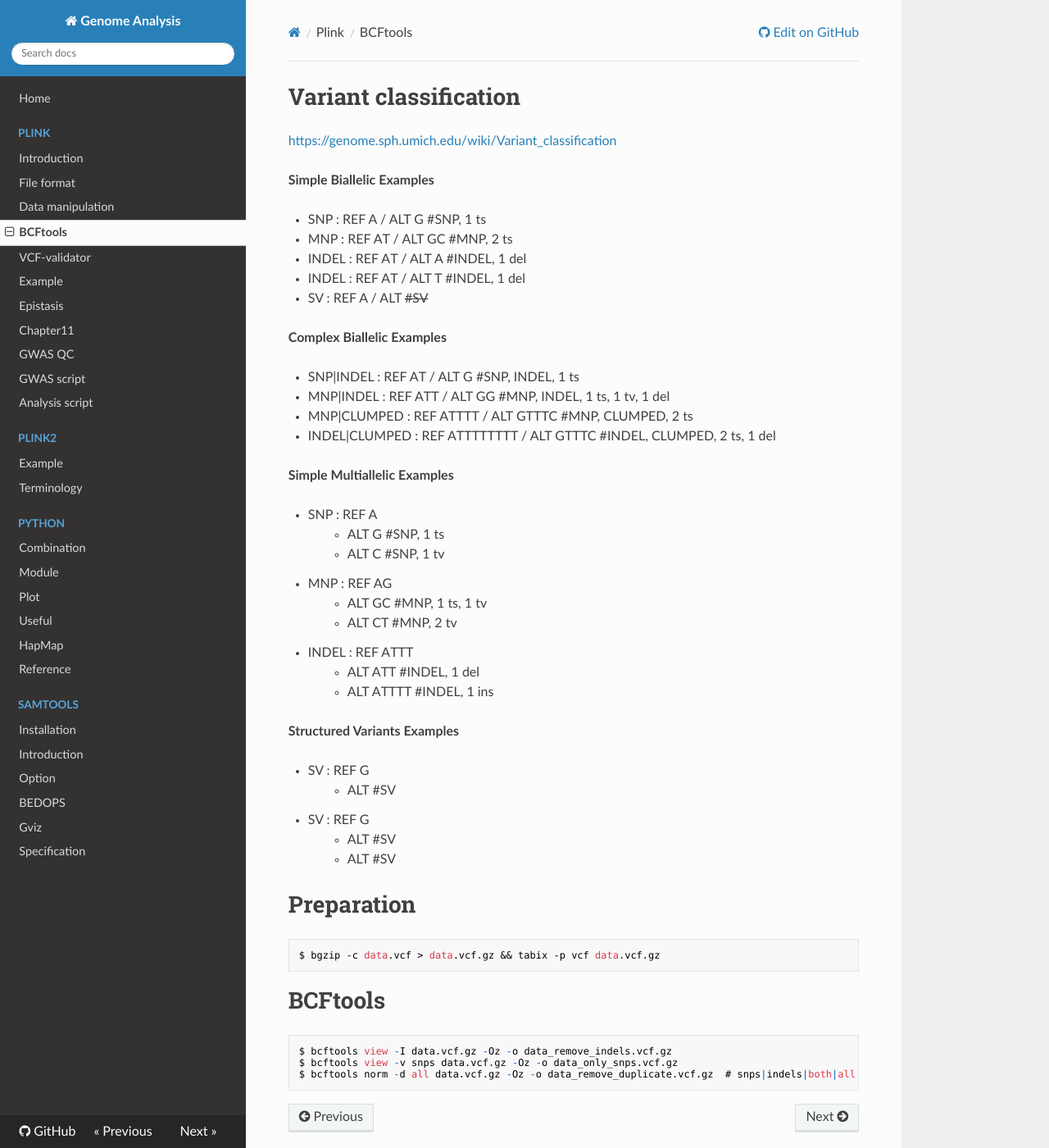
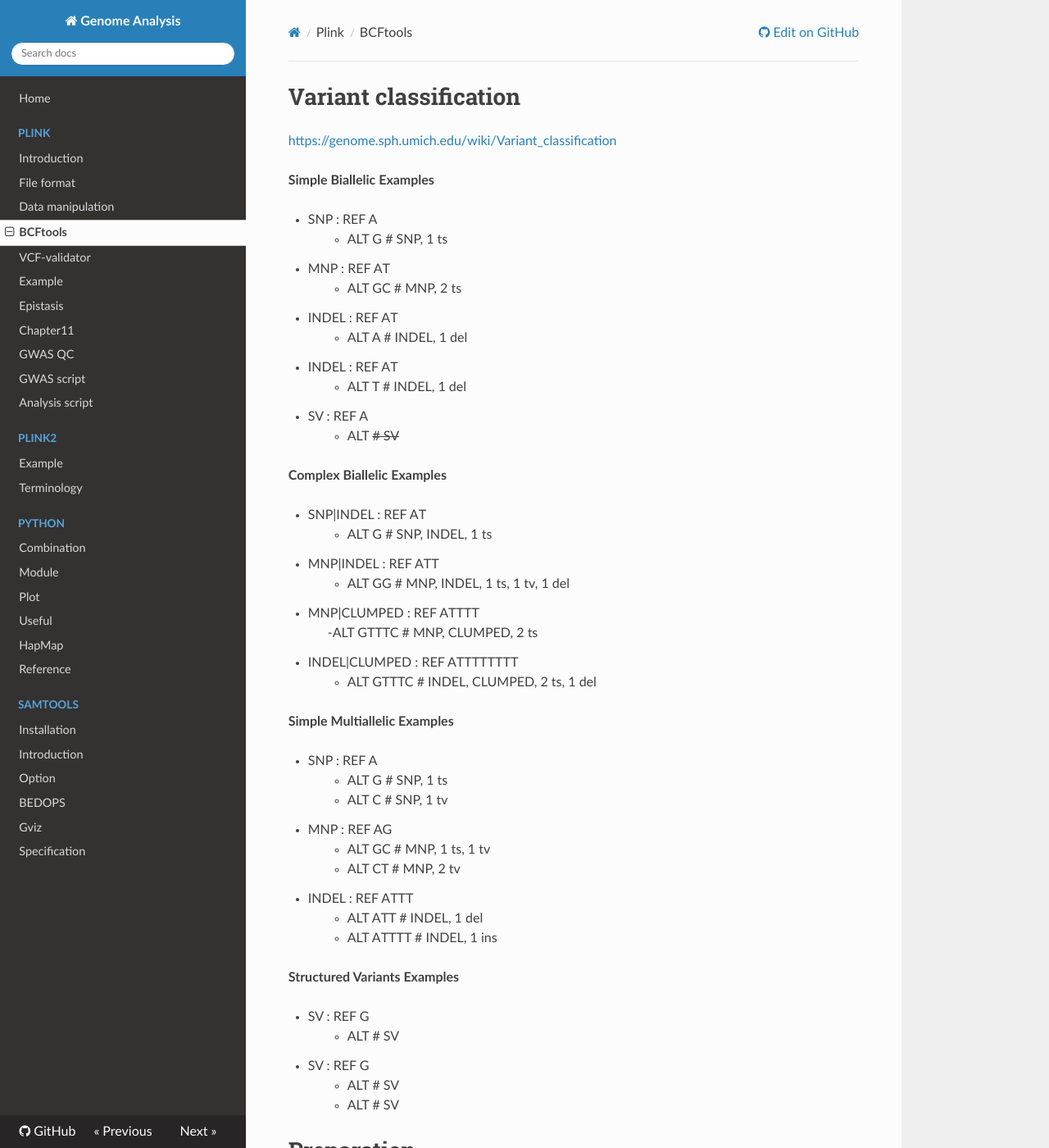
Before and after one commit to WonyoungCho/plink, an MkDocs documentation site: the page built from docs/bcftools_mani.md, in a window 1280 px wide and 1400 px high. Shown: the whole window at 82% size. Built offline with MkDocs 1.6.1, drawn with Linux system fonts in a browser that asks for light colours; nearby versions of some CDN libraries; old or Windows-style settings are respelled for this version of MkDocs.

```diff
--- a/docs/bcftools_mani.md
+++ b/docs/bcftools_mani.md
@@ -3,38 +3,47 @@
 
 **Simple Biallelic Examples**
 
-- SNP   :  REF  A   /  ALT  G     #SNP, 1 ts
-- MNP   :  REF  AT  /  ALT  GC    #MNP, 2 ts
-- INDEL :  REF  AT  /  ALT  A     #INDEL, 1 del
-- INDEL :  REF  AT  /  ALT  T     #INDEL, 1 del
-- SV    :  REF  A   /  ALT <DEL>  #SV
+- SNP   :  REF  A
+> - ALT  G     # SNP, 1 ts
+- MNP   :  REF  AT
+> - ALT  GC    # MNP, 2 ts
+- INDEL :  REF  AT
+> - ALT  A     # INDEL, 1 del
+- INDEL :  REF  AT
+> - ALT  T     # INDEL, 1 del
+- SV    :  REF  A
+> - ALT <DEL>  # SV
 
 **Complex Biallelic Examples**
 
-- SNP|INDEL      :  REF  AT         /  ALT  G           #SNP, INDEL, 1 ts
-- MNP|INDEL      :  REF  ATT        /  ALT  GG          #MNP, INDEL, 1 ts, 1 tv, 1 del
-- MNP|CLUMPED    :  REF  ATTTT      /  ALT  GTTTC       #MNP, CLUMPED, 2 ts
-- INDEL|CLUMPED  :  REF  ATTTTTTTT  /  ALT  GTTTC       #INDEL, CLUMPED, 2 ts, 1 del
+- SNP|INDEL      :  REF  AT
+> - ALT  G           # SNP, INDEL, 1 ts
+- MNP|INDEL      :  REF  ATT
+> - ALT  GG          # MNP, INDEL, 1 ts, 1 tv, 1 del
+- MNP|CLUMPED    :  REF  ATTTT
+> -ALT  GTTTC       # MNP, CLUMPED, 2 ts
+- INDEL|CLUMPED  :  REF  ATTTTTTTT
+> - ALT  GTTTC       # INDEL, CLUMPED, 2 ts, 1 del
 
 **Simple Multiallelic Examples**
 
 - SNP   :  REF  A
-> - ALT  G           #SNP, 1 ts
-> - ALT  C           #SNP, 1 tv
+> - ALT  G           # SNP, 1 ts
+> - ALT  C           # SNP, 1 tv
 - MNP   :  REF  AG
-> - ALT  GC          #MNP, 1 ts, 1 tv
-> - ALT  CT          #MNP, 2 tv
+> - ALT  GC          # MNP, 1 ts, 1 tv
+> - ALT  CT          # MNP, 2 tv
 - INDEL :  REF  ATTT
-> - ALT  ATT         #INDEL, 1 del
-> - ALT  ATTTT       #INDEL, 1 ins
+> - ALT  ATT         # INDEL, 1 del
+> - ALT  ATTTT       # INDEL, 1 ins
 
 **Structured Variants Examples**
 
 - SV  :  REF  G
-> - ALT <INS:ME:LINE1>    #SV
+> - ALT <INS:ME:LINE1>    # SV
 - SV  :  REF  G
-> - ALT <CN4>             #SV
-> - ALT <CN12>            #SV
+> - ALT <CN4>             # SV
+> - ALT <CN12>            # SV
 
 
 # Preparation
```
